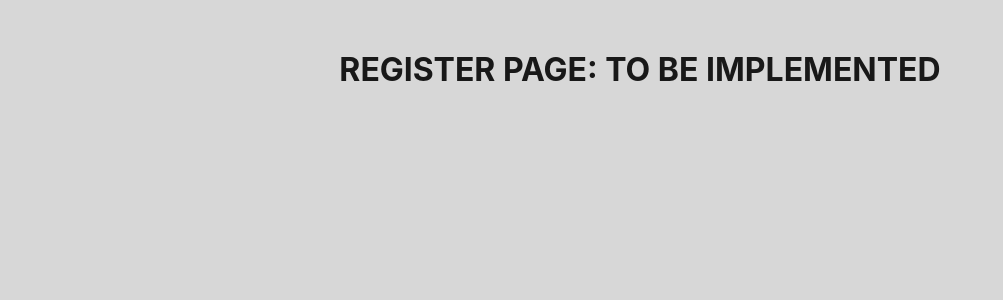
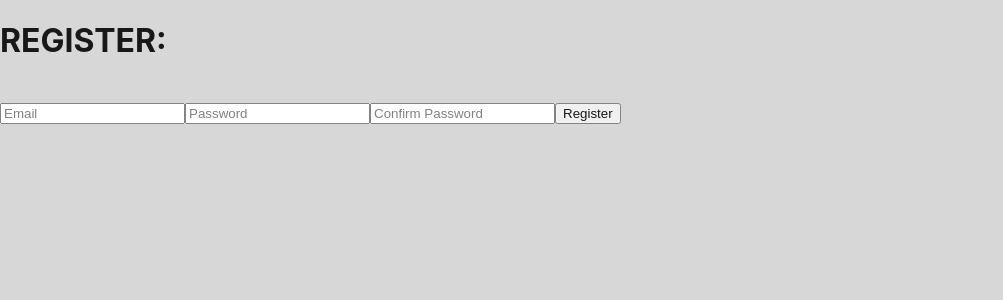
Before and after one commit to RMIT-SEPT/majorproject-2-thurs-18-30-6, a React (Create React App) app in the folder FrontEnd/frontend-react/: page /register in a window 1280 px wide. Shown: the top 300 px of the page, without its empty margins (0-1003 px from the left). Built offline with nearby package versions, Linux system fonts and the light colour scheme.

Commit message:
Finished login and registration pages (without css)

```diff
--- a/FrontEnd/frontend-react/package.json
+++ b/FrontEnd/frontend-react/package.json
@@ -6,6 +6,7 @@
     "@testing-library/jest-dom": "^4.2.4",
     "@testing-library/react": "^9.5.0",
     "@testing-library/user-event": "^7.2.1",
+    "axios": "^0.20.0",
     "boostrap": "^2.0.0",
     "bootstrap": "^4.5.2",
     "react": "^16.13.1",
--- a/FrontEnd/frontend-react/src/components/header_component/header.js
+++ b/FrontEnd/frontend-react/src/components/header_component/header.js
@@ -15,7 +15,6 @@ class Header extends Component {
                     HEADER LOGO
                 </div>
 
-                {/*navbar for website (css later)*/}
                 <nav className={'navbar'}>
                     <ul className={'list'}>
                         <li className={'mainNav'}><a href={"/"}> Home </a></li>
--- a/FrontEnd/frontend-react/src/components/pages/loginpage.js
+++ b/FrontEnd/frontend-react/src/components/pages/loginpage.js
@@ -4,15 +4,65 @@
  */
 import React, {Component} from 'react';
 import '../../assets/loginpage.css'
+import axios from "axios";
 
 // components
 
 
 class Loginpage extends Component {
+    constructor(props){
+        super(props);
+
+        this.state = {
+            email: "",
+            password: "",
+            errors: ""
+        }
+
+        this.handleSubmit = this.handleSubmit.bind(this);
+        this.handleChange = this.handleChange.bind(this);
+    }
+
+    handleSubmit(event) {
+
+        // post registration information to API
+        axios.post("enter registration api url here", {
+
+                //    data structure in json format
+
+            },
+            {
+                withCredentials: true // lets browser store cookie for logged in purposes
+            }).then(response => {
+            console.log('registration response', response)
+
+            // set code for response 200 here (show as good)
+
+        }).catch(error => {
+            console.log('registration error', error)
+
+            // set code for error response here (show as bad, display error messages)
+        });
+
+        event.preventDefault();
+    }
+
+    handleChange(event) {
+        this.setState({
+            [event.target.name]: event.target.value
+        })
+    }
+
     render() {
         return (
             <div>
-                <h1 className={'text'}>LOGIN PAGE: TO BE IMPLEMENTED</h1>
+                <h1> LOGIN: </h1> <br/>
+                <form onSubmit={this.handleSubmit}>
+                    <input type={'email'} name={'email'} placeholder={'Email'} value={this.state.email} onChange={this.handleChange} required/>
+                    <input type={'password'} name={'password'} placeholder={'Password'} value={this.state.password} onChange={this.handleChange} required/>
+
+                    <button type={'submit'}> Login </button>
+                </form>
             </div>
         );
     }
--- a/FrontEnd/frontend-react/src/components/pages/registerpage.js
+++ b/FrontEnd/frontend-react/src/components/pages/registerpage.js
@@ -1,14 +1,68 @@
 /*
     JS file for header of react website
-    Author: Winston . (S3777969)
+    Started by: Winston . (S3777969)
+    Worked on by: Rodrigo Miguel Rojas (s3784466)
 */
 import React, {Component} from 'react';
+import axios from 'axios';
 
 class Registerpage extends Component {
+    constructor(props){
+        super(props);
+
+        // The fields in the registration form (update when necessary)
+        this.state = {
+            email: "",
+            password: "",
+            confirm_password: "",
+            errors: ""
+        }
+
+        this.handleSubmit = this.handleSubmit.bind(this);
+        this.handleChange = this.handleChange.bind(this);
+    }
+
+    handleSubmit(event){
+
+        // post registration information to API
+        axios.post("enter registration api url here", {
+
+        //    data structure in json format
+
+        },
+            {
+                withCredentials: true // lets browser store cookie for logged in purposes
+            }).then(response => {
+                console.log('registration response', response)
+
+                // set code for response 200 here (show as good)
+
+        }).catch(error => {
+            console.log('registration error', error)
+
+            // set code for error response here (show as bad, display error messages)
+        });
+
+        event.preventDefault();
+    }
+
+    handleChange(event){
+        this.setState({
+            [event.target.name]: event.target.value
+        })
+    }
+
     render() {
         return (
             <div>
-                <h1 className={'text'}>REGISTER PAGE: TO BE IMPLEMENTED</h1>
+                <h1> REGISTER: </h1> <br/>
+                <form onSubmit={this.handleSubmit}>
+                    <input type={'email'} name={'email'} placeholder={'Email'} value={this.state.email} onChange={this.handleChange} required/>
+                    <input type={'password'} name={'password'} placeholder={'Password'} value={this.state.password} onChange={this.handleChange} required/>
+                    <input type={'password'} name={'confirm_password'} placeholder={'Confirm Password'} value={this.state.confirm_password} onChange={this.handleChange} required/>
+
+                    <button type={'submit'}> Register </button>
+                </form>
             </div>
         );
     }
```
Also changed, not shown: 1 other file (tests, documents, lock files or other folders).
